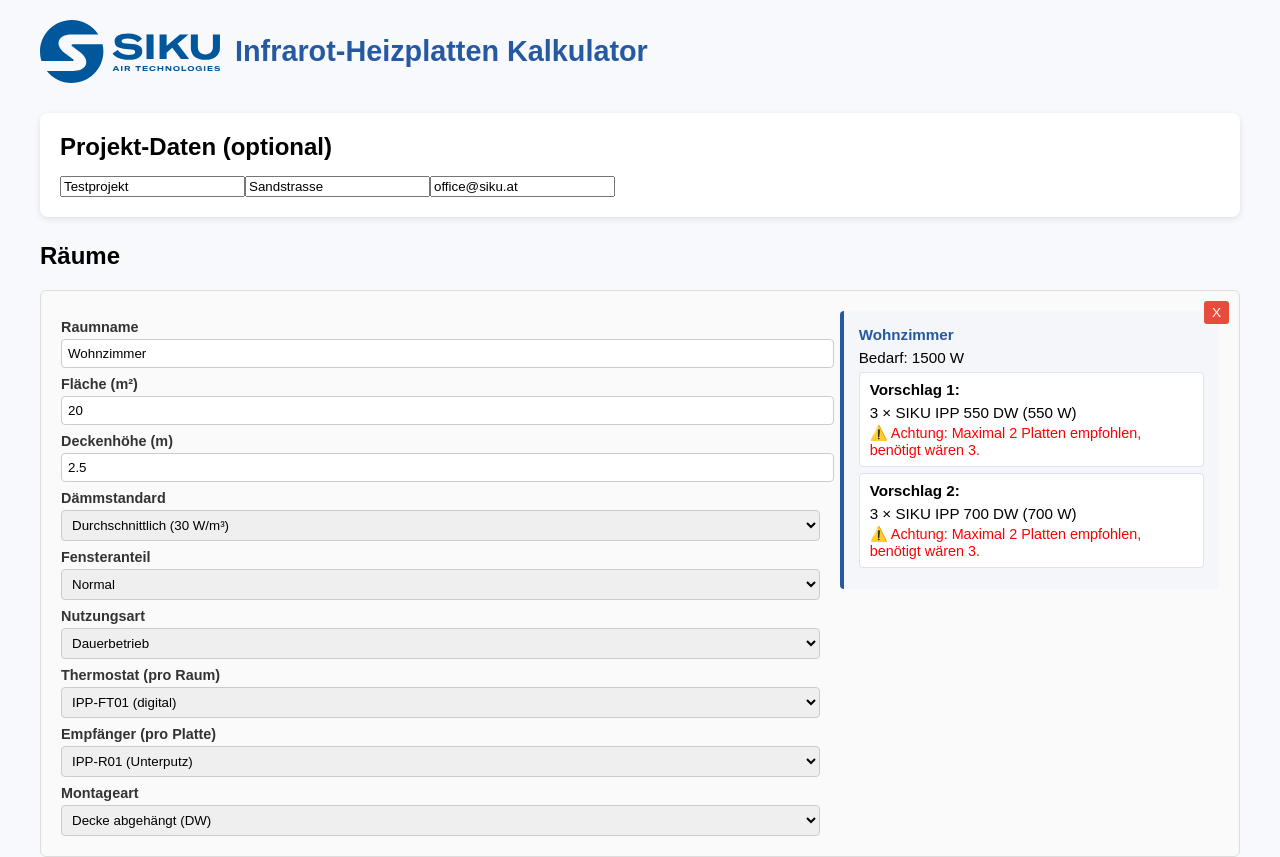
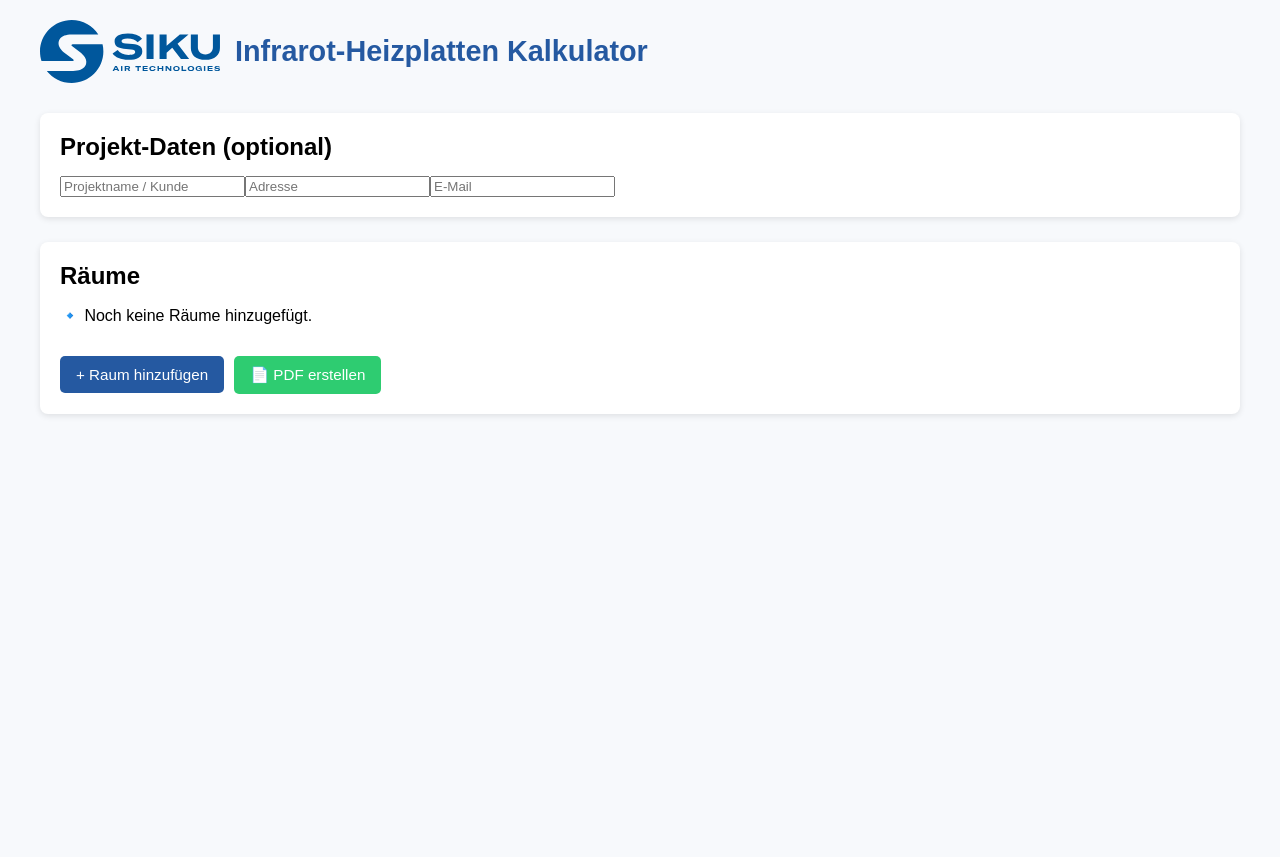
Before and after one commit to rbauer2024/siku-kalkulator, a React (Create React App) app: page / in a window 1280 px wide. Shown: the top 857 px of the page. After the commit the page ends 800 px from the top, so only its background shows below. Built offline with nearby package versions, Linux system fonts and the light colour scheme.

Commit message:
Update App.js

```diff
--- a/src/App.js
+++ b/src/App.js
@@ -1,297 +1,316 @@
-import React, { useState } from "react";
-import jsPDF from "jspdf";
-import "jspdf-autotable";
+import React, { useState, useEffect } from "react";
 import "./App.css";
 
-// --- Alle verfügbaren Plattenmodelle ---
-const plates = {
+export default function App() {
+  // Projekt-Infos
+  const [projectName, setProjectName] = useState("");
+  const [projectAddress, setProjectAddress] = useState("");
+  const [projectEmail, setProjectEmail] = useState("");
+
+  // Räume: Startet leer
+  const [rooms, setRooms] = useState([]);
+
+  // Alte Daten beim Laden löschen (Cache-Reset)
+  useEffect(() => {
+    sessionStorage.clear();
+  }, []);
+
+  // Dämmoptionen
+  const insulationOptions = [
+    { label: "Sehr gut (20 W/m³)", value: "20" },
+    { label: "Gut (25 W/m³)", value: "25" },
+    { label: "Durchschnittlich (30 W/m³)", value: "30" },
+    { label: "Altbau (35 W/m³)", value: "35" },
+  ];
+
+  // Heizplatten-Optionen
+  const plateOptions = {
     WW: [
-    { model: "SIKU IPP 160 WW", power: 160 },
-    { model: "SIKU IPP 330 WW", power: 330 },
-    { model: "SIKU IPP 350 WW", power: 350 },
-    { model: "SIKU IPP 580 WW", power: 580 },
-    { model: "SIKU IPP 700 WW", power: 700 },
-    { model: "SIKU IPP 900 WW", power: 900 },
+      { name: "SIKU IPP 160 WW", power: 160 },
+      { name: "SIKU IPP 330 WW", power: 330 },
+      { name: "SIKU IPP 350 WW", power: 350 },
+      { name: "SIKU IPP 580 WW", power: 580 },
+      { name: "SIKU IPP 700 WW", power: 700 },
+      { name: "SIKU IPP 900 WW", power: 900 },
     ],
     DW: [
-    { model: "SIKU IPP 280 DW", power: 280 },
-    { model: "SIKU IPP 450 DW", power: 450 },
-    { model: "SIKU IPP 550 DW", power: 550 },
-    { model: "SIKU IPP 700 DW", power: 700 },
+      { name: "SIKU IPP 280 DW", power: 280 },
+      { name: "SIKU IPP 450 DW", power: 450 },
+      { name: "SIKU IPP 550 DW", power: 550 },
+      { name: "SIKU IPP 700 DW", power: 700 },
     ],
     DC: [
-    { model: "SIKU IPP 450 DC", power: 450 },
-    { model: "SIKU IPP 700 DC", power: 700 },
-    { model: "SIKU IPP 900 DC", power: 900 },
-    { model: "SIKU IPP 1400 DC", power: 1400 },
+      { name: "SIKU IPP 450 DC", power: 450 },
+      { name: "SIKU IPP 700 DC", power: 700 },
+      { name: "SIKU IPP 900 DC", power: 900 },
+      { name: "SIKU IPP 1400 DC", power: 1400 },
     ],
   };
 
-// --- Maximale Plattenanzahl nach Raumgröße ---
-const maxPlatesForArea = (area) => {
+  // Maximale Plattenanzahl basierend auf Fläche
+  function getMaxPlates(area) {
     if (area <= 10) return 1;
-  if (area <= 20) return 2;
-  if (area <= 25) return 3;
-  if (area <= 40) return 4;
-  if (area <= 50) return 5;
-  if (area <= 60) return 6;
-  return Math.ceil(area / 10); // ab 60 m² linear weiter
-};
+    if (area <= 15) return 2;
+    if (area <= 25) return 4;
+    if (area <= 40) return 5;
+    if (area <= 50) return 6;
+    if (area <= 60) return 7;
+    return 8; // Sicherheitspuffer
+  }
 
-// --- Funktion zur Berechnung der Vorschläge ---
-const calculateSuggestions = (wattNeed, type, area) => {
-  const available = plates[type];
-  if (!available) return [];
+  // Berechnung pro Raum
+  function calculateRoom(room) {
+    const factor = parseInt(room.insulation, 10);
+    const volume = room.area * room.height;
+    const need = Math.round(volume * factor);
 
-  let suggestions = [];
+    const models = plateOptions[room.mounting] || [];
+    if (models.length === 0)
+      return { need, text: "Keine Modelle verfügbar", warnings: [] };
 
-  // Vorschlag 1: kleinste Platten, so knapp wie möglich über Bedarf
-  let bestOption = null;
-  for (let plate of available) {
-    let count = Math.ceil(wattNeed / plate.power);
-    let total = count * plate.power;
-    if (!bestOption || total < bestOption.total) {
-      bestOption = { count, plate, total };
+    const suggestions = [];
+    const warnings = [];
+    const maxPlates = getMaxPlates(room.area);
+
+    // Vorschlag 1: Modell knapp über Bedarf (minimal über dem Bedarf)
+    let suggestion1 = null;
+    for (let i = 0; i < models.length; i++) {
+      const model = models[i];
+      const count = Math.ceil(need / model.power);
+      const total = count * model.power;
+      if (total >= need) {
+        suggestion1 = { model, count, total };
+        break;
       }
     }
-  if (bestOption) suggestions.push(bestOption);
 
-  // Vorschlag 2: möglichst wenig Platten, auch wenn größer
-  let biggestPlate = available[available.length - 1];
-  let count2 = Math.ceil(wattNeed / biggestPlate.power);
-  let total2 = count2 * biggestPlate.power;
-  let secondOption = { count: count2, plate: biggestPlate, total: total2 };
-
-  if (
-    secondOption.plate.model !== bestOption.plate.model ||
-    secondOption.count !== bestOption.count
-  ) {
-    suggestions.push(secondOption);
+    // Vorschlag 2: Nächstgrößeres Modell (Alternative mit weniger Platten)
+    let suggestion2 = null;
+    if (suggestion1) {
+      for (let i = suggestion1.model ? models.indexOf(suggestion1.model) + 1 : 0; i < models.length; i++) {
+        const model = models[i];
+        const count = Math.ceil(need / model.power);
+        const total = count * model.power;
+        if (total >= need && count <= suggestion1.count) {
+          suggestion2 = { model, count, total };
+          break;
+        }
+      }
     }
 
-  // Maximal empfohlene Plattenanzahl prüfen
-  const maxAllowed = maxPlatesForArea(area);
-  suggestions = suggestions.map((s) => {
-    if (s.count > maxAllowed) {
+    // Warnung, wenn zu viele Platten benötigt werden
+    if (suggestion1 && suggestion1.count > maxPlates) {
+      warnings.push(
+        `⚠️ Achtung: Maximal ${maxPlates} Platten empfohlen, benötigt wären ${suggestion1.count}.`
+      );
+    }
+
+    // Vorschlag 1
+    if (suggestion1)
+      suggestions.push(
+        `Vorschlag 1: ${suggestion1.count} × ${suggestion1.model.name} (${suggestion1.model.power} W)`
+      );
+
+    // Vorschlag 2
+    if (suggestion2 && suggestion2.model.name !== suggestion1.model.name)
+      suggestions.push(
+        `Vorschlag 2: ${suggestion2.count} × ${suggestion2.model.name} (${suggestion2.model.power} W)`
+      );
+
     return {
-        ...s,
-        warning: `⚠️ Achtung: Maximal ${maxAllowed} Platten empfohlen, benötigt wären ${s.count}.`,
+      need,
+      text: suggestions.join("\n"),
+      warnings,
     };
   }
-    return s;
-  });
 
-  return suggestions.slice(0, 2); // max. 2 Vorschläge
+  // Neuen Raum hinzufügen
+  function addRoom() {
+    const roomNumber = rooms.length + 1;
+    const newRoom = {
+      name: `Raum ${roomNumber}`,
+      area: 0,
+      height: 2.5,
+      insulation: "30",
+      windows: "normal",
+      usage: "dauer",
+      thermostat: "FT01",
+      receiver: "R01",
+      mounting: "WW",
     };
+    setRooms([...rooms, newRoom]);
+  }
 
-function App() {
-  const [rooms, setRooms] = useState([
-    {
-      name: "Wohnzimmer",
-      area: 20,
-      height: 2.5,
-      insulation: 30,
-      window: "Normal",
-      usage: "Dauerbetrieb",
-      thermostat: "IPP-FT01 (digital)",
-      receiver: "IPP-R01 (Unterputz)",
-      type: "DW",
-    },
-  ]);
-  const [project, setProject] = useState({
-    name: "Testprojekt",
-    address: "Sandstrasse",
-    email: "office@siku.at",
-  });
-
-  const handleRoomChange = (index, field, value) => {
+  // Raum löschen
+  function deleteRoom(index) {
     const newRooms = [...rooms];
-    newRooms[index][field] = value;
+    newRooms.splice(index, 1);
     setRooms(newRooms);
-  };
-
-  const addRoom = () => {
-    setRooms([
-      ...rooms,
-      {
-        name: "Neuer Raum",
-        area: 10,
-        height: 2.5,
-        insulation: 30,
-        window: "Normal",
-        usage: "Dauerbetrieb",
-        thermostat: "IPP-FT01 (digital)",
-        receiver: "IPP-R01 (Unterputz)",
-        type: "WW",
-      },
-    ]);
-  };
-
-  const deleteRoom = (index) => {
-    setRooms(rooms.filter((_, i) => i !== index));
-  };
-
-  const generatePDF = () => {
-    const doc = new jsPDF("p", "mm", "a4");
-    doc.setFont("helvetica", "normal");
-
-    // Logo aus public laden
-    doc.addImage("/siku_logo.svg", "SVG", 15, 10, 40, 15);
-
-    doc.setFontSize(18);
-    doc.text("Infrarot-Heizplatten Kalkulator", 60, 20);
-
-    doc.setFontSize(12);
-    doc.text(`Projekt: ${project.name}`, 15, 40);
-    doc.text(`Adresse: ${project.address}`, 15, 46);
-    doc.text(`E-Mail: ${project.email}`, 15, 52);
-
-    let y = 70;
-    rooms.forEach((room) => {
-      const wattNeed = Math.round(room.area * room.height * room.insulation);
-      const suggestions = calculateSuggestions(wattNeed, room.type, room.area);
-
-      doc.setFont("helvetica", "bold");
-      doc.text(room.name, 15, y);
-      y += 6;
-
-      doc.setFont("helvetica", "normal");
-      doc.text(`Bedarf: ${wattNeed} W`, 15, y);
-      y += 6;
-
-      suggestions.forEach((s, idx) => {
-        doc.text(
-          `Vorschlag ${idx + 1}: ${s.count} × ${s.plate.model} (${s.plate.power} W)`,
-          15,
-          y
-        );
-        y += 6;
-        if (s.warning) {
-          doc.setTextColor(200, 0, 0);
-          doc.text(s.warning, 15, y);
-          doc.setTextColor(0, 0, 0);
-          y += 6;
   }
-      });
-
-      y += 10;
-    });
-
-    doc.save("heizplatten_kalkulation.pdf");
-  };
 
   return (
     <div className="container">
+      {/* HEADER */}
       <header>
         <img src="/siku_logo.svg" alt="SIKU Logo" />
         <h1>Infrarot-Heizplatten Kalkulator</h1>
       </header>
 
-      <div className="card">
+      {/* Projekt-Daten */}
+      <div className="card no-print">
         <h2>Projekt-Daten (optional)</h2>
         <input
           type="text"
-          placeholder="Projektname"
-          value={project.name}
-          onChange={(e) => setProject({ ...project, name: e.target.value })}
+          placeholder="Projektname / Kunde"
+          value={projectName}
+          onChange={(e) => setProjectName(e.target.value)}
         />
         <input
           type="text"
           placeholder="Adresse"
-          value={project.address}
-          onChange={(e) => setProject({ ...project, address: e.target.value })}
+          value={projectAddress}
+          onChange={(e) => setProjectAddress(e.target.value)}
         />
         <input
           type="email"
           placeholder="E-Mail"
-          value={project.email}
-          onChange={(e) => setProject({ ...project, email: e.target.value })}
+          value={projectEmail}
+          onChange={(e) => setProjectEmail(e.target.value)}
         />
       </div>
 
+      {/* Räume */}
+      <div className="card">
         <h2>Räume</h2>
+
+        {rooms.length === 0 && <p>🔹 Noch keine Räume hinzugefügt.</p>}
+
         {rooms.map((room, index) => {
-        const wattNeed = Math.round(room.area * room.height * room.insulation);
-        const suggestions = calculateSuggestions(wattNeed, room.type, room.area);
+          const result = calculateRoom(room);
 
           return (
-          <div className="room" key={index}>
-            <div className="inputs">
+            <div key={index} className="room">
+              <button
+                type="button"
+                className="delete-room-btn no-print"
+                onClick={() => deleteRoom(index)}
+              >
+                ❌
+              </button>
+
+              {/* Eingaben */}
+              <div className="inputs no-print">
                 <label>Raumname</label>
                 <input
                   type="text"
                   value={room.name}
-                onChange={(e) =>
-                  handleRoomChange(index, "name", e.target.value)
-                }
+                  onChange={(e) => {
+                    const newRooms = [...rooms];
+                    newRooms[index].name = e.target.value;
+                    setRooms(newRooms);
+                  }}
                 />
+
                 <label>Fläche (m²)</label>
                 <input
                   type="number"
                   value={room.area}
-                onChange={(e) =>
-                  handleRoomChange(index, "area", parseFloat(e.target.value))
-                }
+                  onChange={(e) => {
+                    const newRooms = [...rooms];
+                    newRooms[index].area = parseFloat(e.target.value);
+                    setRooms(newRooms);
+                  }}
                 />
+
                 <label>Deckenhöhe (m)</label>
                 <input
                   type="number"
+                  step="0.1"
                   value={room.height}
-                onChange={(e) =>
-                  handleRoomChange(index, "height", parseFloat(e.target.value))
-                }
+                  onChange={(e) => {
+                    const newRooms = [...rooms];
+                    newRooms[index].height = parseFloat(e.target.value);
+                    setRooms(newRooms);
+                  }}
                 />
+
                 <label>Dämmstandard</label>
                 <select
                   value={room.insulation}
-                onChange={(e) =>
-                  handleRoomChange(index, "insulation", parseFloat(e.target.value))
-                }
+                  onChange={(e) => {
+                    const newRooms = [...rooms];
+                    newRooms[index].insulation = e.target.value;
+                    setRooms(newRooms);
+                  }}
                 >
-                <option value={20}>Sehr gut (20 W/m³)</option>
-                <option value={30}>Durchschnittlich (30 W/m³)</option>
-                <option value={40}>Schlecht (40 W/m³)</option>
+                  {insulationOptions.map((opt) => (
+                    <option key={opt.value} value={opt.value}>
+                      {opt.label}
+                    </option>
+                  ))}
                 </select>
+
                 <label>Fensteranteil</label>
                 <select
-                value={room.window}
-                onChange={(e) => handleRoomChange(index, "window", e.target.value)}
+                  value={room.windows}
+                  onChange={(e) => {
+                    const newRooms = [...rooms];
+                    newRooms[index].windows = e.target.value;
+                    setRooms(newRooms);
+                  }}
                 >
-                <option>Normal</option>
-                <option>Groß</option>
+                  <option value="normal">Normal</option>
+                  <option value="hoch">Hoch</option>
                 </select>
+
                 <label>Nutzungsart</label>
                 <select
                   value={room.usage}
-                onChange={(e) => handleRoomChange(index, "usage", e.target.value)}
+                  onChange={(e) => {
+                    const newRooms = [...rooms];
+                    newRooms[index].usage = e.target.value;
+                    setRooms(newRooms);
+                  }}
                 >
-                <option>Dauerbetrieb</option>
-                <option>Gelegentlich</option>
+                  <option value="dauer">Dauerbetrieb</option>
+                  <option value="zeitweise">Zeitweise</option>
                 </select>
+
                 <label>Thermostat (pro Raum)</label>
                 <select
                   value={room.thermostat}
-                onChange={(e) =>
-                  handleRoomChange(index, "thermostat", e.target.value)
-                }
+                  onChange={(e) => {
+                    const newRooms = [...rooms];
+                    newRooms[index].thermostat = e.target.value;
+                    setRooms(newRooms);
+                  }}
                 >
-                <option>IPP-FT01 (digital)</option>
-                <option>IPP-FT02 (analog)</option>
+                  <option value="FT01">IPP-FT01 (digital)</option>
+                  <option value="BT010">BT010 (einfach)</option>
+                  <option value="BT003">BT003 (Funk)</option>
                 </select>
+
                 <label>Empfänger (pro Platte)</label>
                 <select
                   value={room.receiver}
-                onChange={(e) =>
-                  handleRoomChange(index, "receiver", e.target.value)
-                }
+                  onChange={(e) => {
+                    const newRooms = [...rooms];
+                    newRooms[index].receiver = e.target.value;
+                    setRooms(newRooms);
+                  }}
                 >
-                <option>IPP-R01 (Unterputz)</option>
-                <option>IPP-R02 (Aufputz)</option>
+                  <option value="R01">IPP-R01 (Unterputz)</option>
+                  <option value="R02">IPP-R02 (Aufputz)</option>
                 </select>
+
                 <label>Montageart</label>
                 <select
-                value={room.type}
-                onChange={(e) => handleRoomChange(index, "type", e.target.value)}
+                  value={room.mounting}
+                  onChange={(e) => {
+                    const newRooms = [...rooms];
+                    newRooms[index].mounting = e.target.value;
+                    setRooms(newRooms);
+                  }}
                 >
                   <option value="WW">Wand (WW)</option>
                   <option value="DW">Decke abgehängt (DW)</option>
@@ -299,35 +318,31 @@
                 </select>
               </div>
 
+              {/* Ergebnis */}
               <div className="result">
-              <strong>{room.name}</strong>
-              Bedarf: {wattNeed} W
-              {suggestions.map((s, idx) => (
-                <div key={idx} className="suggestion">
-                  <strong>Vorschlag {idx + 1}:</strong> {s.count} × {s.plate.model} (
-                  {s.plate.power} W)
-                  {s.warning && (
-                    <div className="warning">{s.warning}</div>
-                  )}
-                </div>
+                <strong>{room.name || `Raum ${index + 1}`}</strong>
+                <p>Bedarf: {result.need} W</p>
+                <pre>{result.text}</pre>
+                {result.warnings.map((w, i) => (
+                  <p key={i} style={{ color: "red" }}>
+                    {w}
+                  </p>
                 ))}
               </div>
-
-            <button className="delete-room-btn" onClick={() => deleteRoom(index)}>
-              X
-            </button>
             </div>
           );
         })}
 
-      <button className="add-room-btn" onClick={addRoom}>
+        {/* Buttons */}
+        <div className="no-print">
+          <button onClick={addRoom} className="add-room-btn">
             + Raum hinzufügen
           </button>
-      <button className="pdf-btn" onClick={generatePDF}>
-        PDF erstellen
+          <button onClick={() => window.print()} className="pdf-btn">
+            📄 PDF erstellen
           </button>
+        </div>
+      </div>
     </div>
   );
 }
-
-export default App;
```
Lines whose indentation alone changed are shown as unchanged.
